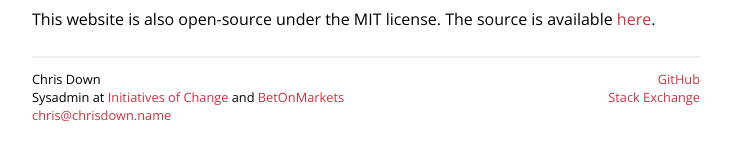
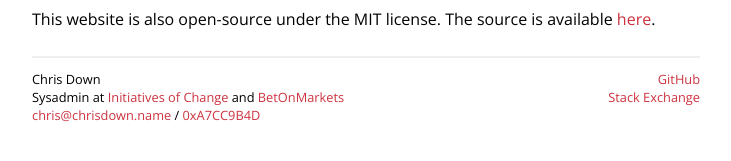
Before and after one commit to cdown/chrisdown.name, a Jekyll site: the page built from index.html, in a window 1280 px wide. Shown: the part 323-484 px from the top of the page, without its empty margins (274-1005 px from the left). Built offline with Jekyll 4.4.1, drawn with Linux system fonts in a browser that asks for light colours.

Commit message:
Add link to PGP key

```diff
--- a/_layouts/default.html
+++ b/_layouts/default.html
@@ -40,7 +40,7 @@
                         {% endif %}
                     {% endfor %}
                     <br>
-                    <a id="email" href="http://scr.im/{{ site.personal.email.scrim }}">{{ site.personal.email.account }}@...</a>
+                    <a id="email" href="http://scr.im/{{ site.personal.email.scrim }}">{{ site.personal.email.account }}@...</a> / <a href="http://chrisdown.name/pgp/personal.asc">0xA7CC9B4D</a>
                 </p>
             </div>
             <div class="sites">
```
